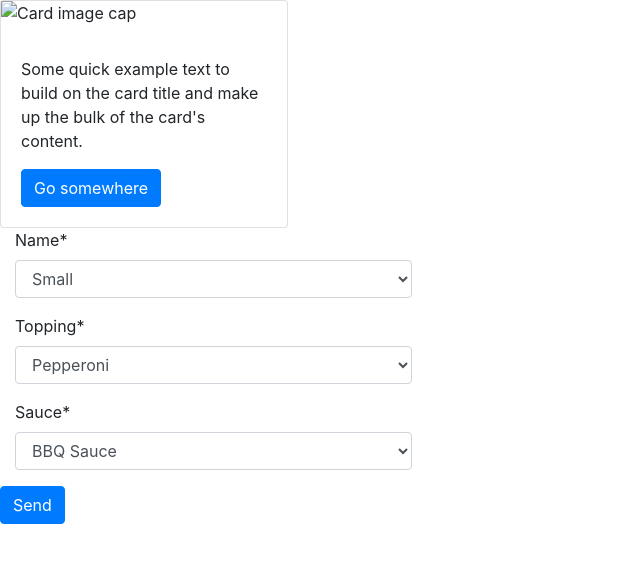
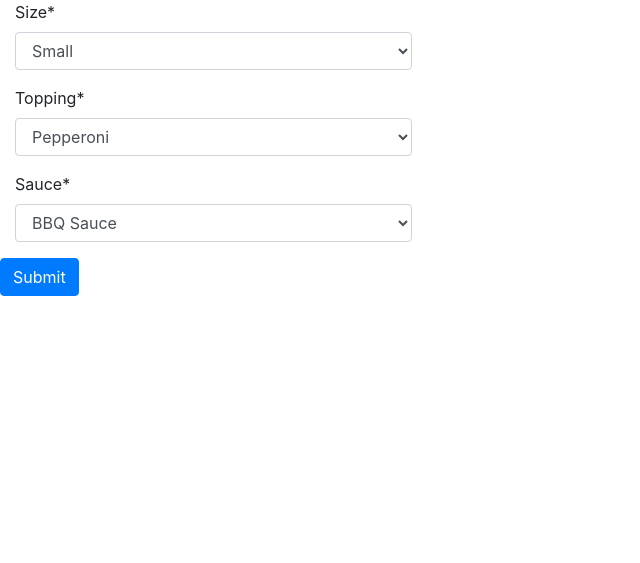
Before and after one commit to AllanM007/Nilishe, a Django app: page /pizza/ in a window 1280 px wide. Shown: the top 563 px of the page, without its empty margins (0-640 px from the left). Run offline with Django 3.2, Linux system fonts and the light colour scheme; some libraries are stand-ins or nearby versions.

Commit message:
rename to size

```diff
--- a/menu/forms.py
+++ b/menu/forms.py
@@ -1,6 +1,6 @@
+from django.contrib.auth.models import User
 from django.forms import ModelForm
 from .models import Pizza
-from django.contrib.auth.models import User
 from django import forms
 
 TOPPING_CHOICES = [
@@ -26,10 +26,6 @@
 ]
 
 class PizzaForm(forms.Form):
-    name = forms.ChoiceField(choices=PIZZA_CHOICES)
+    size = forms.ChoiceField(choices=PIZZA_CHOICES)
     topping = forms.ChoiceField(choices=TOPPING_CHOICES)
     sauce = forms.ChoiceField(choices=SAUCE_CHOICES)
-
-	#class Meta:
-	#	model = Pizza
-	#	fields = ['name']
--- a/menu/models.py
+++ b/menu/models.py
@@ -1,10 +1,9 @@
 from django.db import models
-from PIL import Image
 import uuid
 
 
 class Pizza(models.Model):
-    name = models.CharField(max_length=20, blank=True)
+    size = models.CharField(max_length=20, blank=True)
     amount = models.IntegerField(null=True)
     topping = models.CharField(max_length=20, blank=True)
     sauce = models.CharField(max_length=20, blank=True)
--- a/menu/templates/menu/pizza.html
+++ b/menu/templates/menu/pizza.html
@@ -7,21 +7,13 @@
 	<title>Pick A Pizza</title>
 </head>
 <body>
-	<div class="card" style="width: 18rem;">
-		<img src="{{ pizza.image.url }}" alt="Card image cap">
-		<div class="card-body">
-			<h5 class="card-title">{{ pizza.name }}</h5>
-			<p class="card-text">Some quick example text to build on the card title and make up the bulk of the card's content.</p>
-			<a href="" class="btn btn-primary">Go somewhere</a>
-		</div>
-	</div>
 	<form method="POST">
 		{% csrf_token %}
 		<div class="form-group col-4">
 			{{ form|crispy }}
 		</div>
 		<button type="submit" class="btn btn-primary">
-			<span class="glyphicon glyphicon-send"></span> Send
+			<span class="glyphicon glyphicon-send"></span> Submit
 		</button>
 	</form>
 <script src="https://code.jquery.com/jquery-3.5.1.slim.min.js" integrity="sha384-DfXdz2htPH0lsSSs5nCTpuj/zy4C+OGpamoFVy38MVBnE+IbbVYUew+OrCXaRkfj" crossorigin="anonymous"></script>
```
Also changed, not shown: db.sqlite3, menu/migrations/0007_auto_20200609_2143.py (added).
